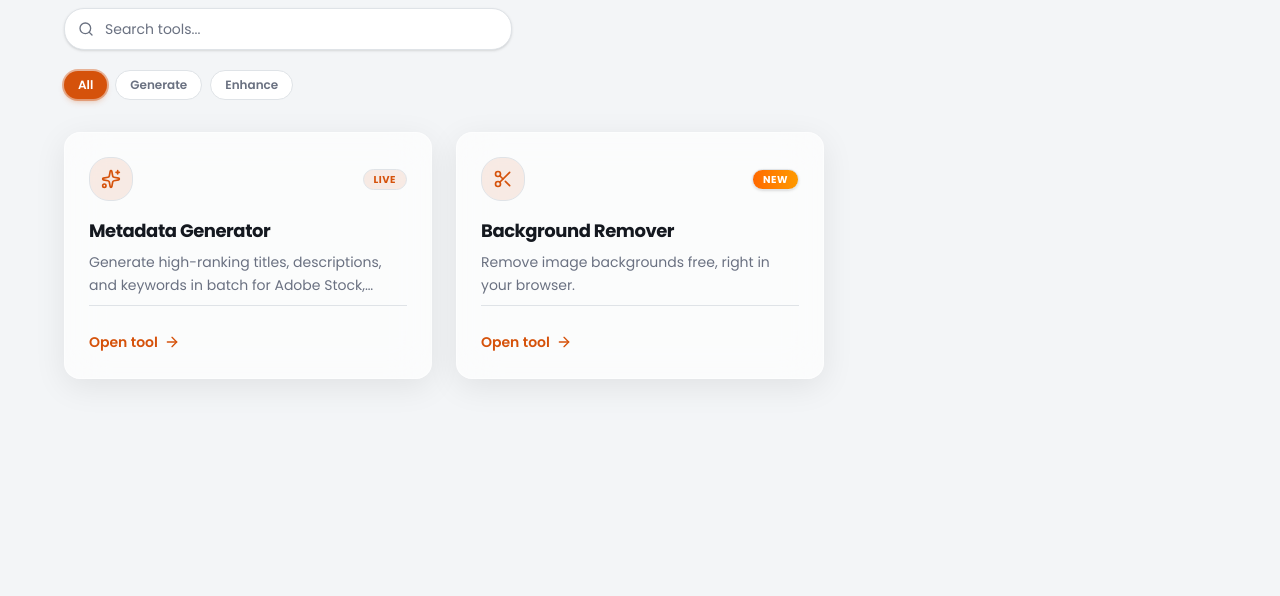
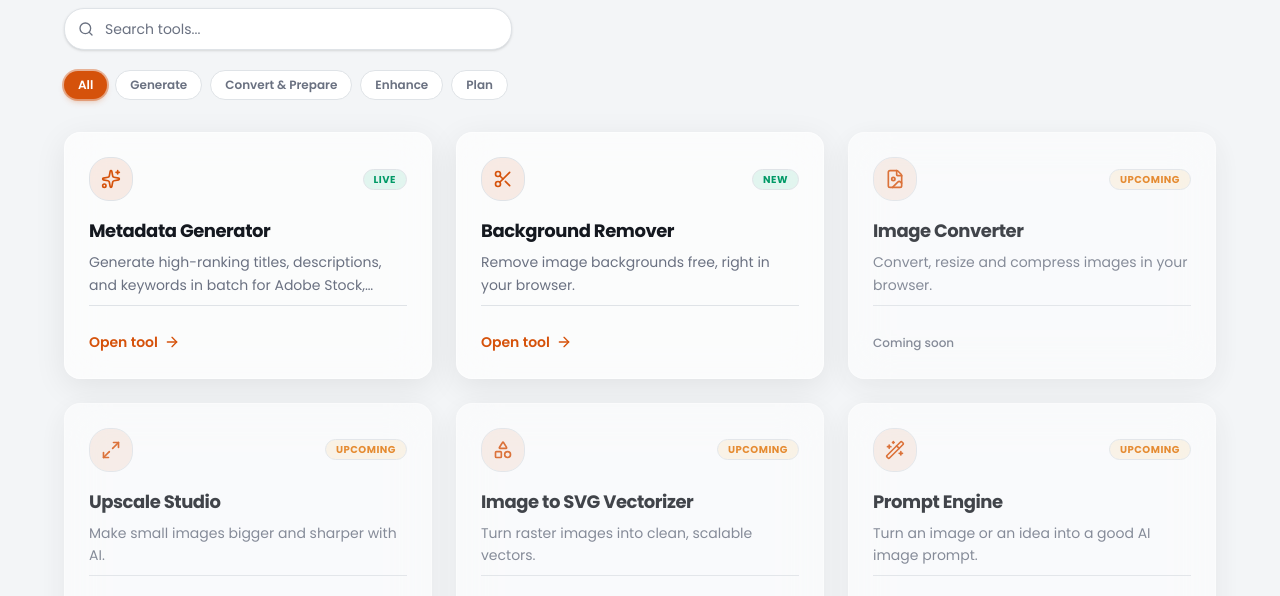
Before and after one commit to muhammadt247-hub/Muhammad-Tahir, a Next.js app: page /tools in a window 1280 px wide. Shown: the part 204-800 px from the top of the page. Built offline with nearby package versions, Linux system fonts and the light colour scheme; no server answers.

Commit message:
feat(tools): expand registry with upcoming tools and tags
Added 'Plan' tag, introduced upcoming tool placeholders, and updated the UI layout to support upcoming, non-linked tools in the tool discovery page.

```diff
--- a/app/(protected)/tools/page.tsx
+++ b/app/(protected)/tools/page.tsx
@@ -2,53 +2,78 @@
 
 import React, { useState, useMemo } from 'react';
 import Link from 'next/link';
-import { Search, Sparkles, Scissors, Wand2, ArrowRight, X } from 'lucide-react';
+import {
+  Search,
+  Sparkles,
+  Scissors,
+  FileImage,
+  Maximize2,
+  Shapes,
+  Wand2,
+  CalendarDays,
+  ArrowRight,
+  X,
+} from 'lucide-react';
 import { TOOLS_REGISTRY, ToolTag } from '@/config/tools';
 import { cn } from '@/lib/utils';
 
 const ICON_MAP: Record<string, React.ComponentType<{ className?: string }>> = {
   Sparkles,
   Scissors,
+  FileImage,
+  Maximize2,
+  Shapes,
   Wand2,
+  CalendarDays,
 };
 
-const ALL_PILL_CATEGORIES: ToolTag[] = ['Generate', 'Convert & Prepare', 'Enhance'];
+const ALL_PILL_CATEGORIES: ToolTag[] = [
+  'Generate',
+  'Convert & Prepare',
+  'Enhance',
+  'Plan',
+];
 
 export default function AllToolsPage() {
   const [searchQuery, setSearchQuery] = useState('');
-  const [selectedCategory, setSelectedCategory] = useState<string>('All');
+  const [selectedTag, setSelectedTag] = useState<string>('All');
 
-  // Only show pills that have at least one tool
+  // Filter pills: show only tags that have at least one tool
   const availablePills = useMemo(() => {
-    const valid = ALL_PILL_CATEGORIES.filter((category) =>
-      TOOLS_REGISTRY.some((tool) => tool.tag === category || tool.category === category)
+    const valid = ALL_PILL_CATEGORIES.filter((cat) =>
+      TOOLS_REGISTRY.some((tool) => tool.tag === cat)
     );
     return ['All', ...valid];
   }, []);
 
-  // Filter tools by search query and selected category
+  // Filter tools by search query and selected tag
+  // Live tools first, then upcoming tools
   const filteredTools = useMemo(() => {
     const q = searchQuery.trim().toLowerCase();
-    return TOOLS_REGISTRY.filter((tool) => {
-      const matchesCategory =
-        selectedCategory === 'All' ||
-        tool.tag === selectedCategory ||
-        tool.category === selectedCategory;
 
-      if (!matchesCategory) return false;
+    const matches = TOOLS_REGISTRY.filter((tool) => {
+      const matchesTag = selectedTag === 'All' || tool.tag === selectedTag;
+      if (!matchesTag) return false;
 
       if (!q) return true;
       return (
         tool.name.toLowerCase().includes(q) ||
         tool.description.toLowerCase().includes(q) ||
-        (tool.tag && tool.tag.toLowerCase().includes(q))
+        tool.tag.toLowerCase().includes(q)
       );
     });
-  }, [searchQuery, selectedCategory]);
+
+    // Ensure live tools come first, then upcoming tools
+    return matches.sort((a, b) => {
+      if (a.status === 'live' && b.status !== 'live') return -1;
+      if (a.status !== 'live' && b.status === 'live') return 1;
+      return 0;
+    });
+  }, [searchQuery, selectedTag]);
 
   return (
     <div className="max-w-6xl mx-auto space-y-8 pb-12">
-      {/* Header: Heading and short line under it */}
+      {/* Heading & short line */}
       <div className="space-y-3">
         <h1 className="text-3xl sm:text-4xl font-extrabold tracking-tight text-foreground">
           All tools
@@ -86,12 +111,12 @@
         {/* Filter pills */}
         <div className="flex flex-wrap items-center gap-2 pt-1">
           {availablePills.map((pill) => {
-            const isSelected = selectedCategory === pill;
+            const isSelected = selectedTag === pill;
             return (
               <button
                 key={pill}
                 type="button"
-                onClick={() => setSelectedCategory(pill)}
+                onClick={() => setSelectedTag(pill)}
                 className={cn(
                   'px-3.5 py-1.5 rounded-full text-xs font-semibold transition-all cursor-pointer',
                   isSelected
@@ -106,13 +131,22 @@
         </div>
       </div>
 
-      {/* Grid of cards: 3 columns on desktop, 1 on mobile */}
+      {/* Responsive grid of cards (3 columns on desktop, 1 on mobile) */}
       {filteredTools.length > 0 ? (
         <div className="grid grid-cols-1 md:grid-cols-2 lg:grid-cols-3 gap-6">
           {filteredTools.map((tool) => {
             const Icon = ICON_MAP[tool.iconName] || Sparkles;
-            const isNew = tool.badge === 'NEW';
+            const isLive = tool.status === 'live' && tool.href;
+            const isGreenBadge = tool.badge === 'LIVE' || tool.badge === 'NEW';
+            const isUpcoming = tool.badge === 'UPCOMING';
 
+            const badgeClasses = isGreenBadge
+              ? 'bg-emerald-500/10 text-emerald-600 dark:text-emerald-400 border-emerald-500/30'
+              : isUpcoming
+              ? 'bg-amber-500/10 text-amber-600 dark:text-amber-400 border-amber-500/30'
+              : 'bg-primary/10 text-primary border-primary/25';
+
+            if (isLive) {
               return (
                 <div
                   key={tool.id}
@@ -128,16 +162,14 @@
                       <span
                         className={cn(
                           'text-[10px] font-extrabold tracking-wider uppercase px-2.5 py-0.5 rounded-full border',
-                        isNew
-                          ? 'bg-gradient-to-r from-orange-500 to-amber-500 text-white border-transparent shadow-sm'
-                          : 'bg-primary/10 text-primary border-primary/25'
+                          badgeClasses
                         )}
                       >
                         {tool.badge}
                       </span>
                     </div>
 
-                  {/* Name & One-line description */}
+                    {/* Name & description */}
                     <div>
                       <h2 className="text-lg font-bold text-foreground tracking-tight group-hover:text-primary transition-colors">
                         {tool.name}
@@ -151,12 +183,56 @@
                   {/* Open tool link */}
                   <div className="pt-6 mt-2 border-t border-border/40">
                     <Link
-                    href={tool.href}
+                      href={tool.href!}
                       className="inline-flex items-center gap-1.5 text-xs sm:text-sm font-semibold text-primary hover:text-primary/80 transition-colors group/link"
                     >
                       <span>Open tool</span>
                       <ArrowRight className="h-4 w-4 transition-transform group-hover/link:translate-x-1" />
                     </Link>
+                  </div>
+                </div>
+              );
+            }
+
+            // Upcoming card: softer look, no hover grow, no link, grey Coming soon text
+            return (
+              <div
+                key={tool.id}
+                className="glass-card rounded-2xl p-6 flex flex-col justify-between border-border/50 opacity-80"
+              >
+                <div className="space-y-4">
+                  {/* Icon & Badge header */}
+                  <div className="flex items-center justify-between">
+                    <div className="h-11 w-11 rounded-xl bg-primary/10 text-primary border border-primary/20 flex items-center justify-center">
+                      <Icon className="h-5 w-5" />
+                    </div>
+
+                    <span
+                      className={cn(
+                        'text-[10px] font-extrabold tracking-wider uppercase px-2.5 py-0.5 rounded-full border',
+                        badgeClasses
+                      )}
+                    >
+                      {tool.badge}
+                    </span>
+                  </div>
+
+                  {/* Name & description */}
+                  <div>
+                    <h2 className="text-lg font-bold text-foreground tracking-tight">
+                      {tool.name}
+                    </h2>
+                    <p className="text-xs sm:text-sm text-muted-foreground mt-1.5 leading-relaxed line-clamp-2">
+                      {tool.description}
+                    </p>
+                  </div>
+                </div>
+
+                {/* Coming soon label */}
+                <div className="pt-6 mt-2 border-t border-border/40">
+                  <span className="text-xs text-muted-foreground font-medium">
+                    Coming soon
+                  </span>
                 </div>
               </div>
             );
@@ -171,7 +247,7 @@
             type="button"
             onClick={() => {
               setSearchQuery('');
-              setSelectedCategory('All');
+              setSelectedTag('All');
             }}
             className="text-xs font-semibold text-primary hover:underline cursor-pointer"
           >
--- a/config/tools.ts
+++ b/config/tools.ts
@@ -1,18 +1,18 @@
-export type ToolTag = 'Generate' | 'Convert & Prepare' | 'Enhance';
+export type ToolTag = 'Generate' | 'Convert & Prepare' | 'Enhance' | 'Plan';
 
 export interface ToolRegistryItem {
   id: string;
   name: string;
   description: string;
-  href: string;
+  href?: string;
   iconName: string;
   tag: ToolTag;
-  badge: 'NEW' | 'LIVE' | string;
-  status?: 'live' | 'soon';
-  category?: string;
+  badge: 'NEW' | 'LIVE' | 'UPCOMING';
+  status: 'live' | 'soon';
 }
 
 export const TOOLS_REGISTRY: ToolRegistryItem[] = [
+  // Live tools (first)
   {
     id: 'generator',
     name: 'Metadata Generator',
@@ -20,7 +20,6 @@
     href: '/generator',
     iconName: 'Sparkles',
     tag: 'Generate',
-    category: 'Generate',
     badge: 'LIVE',
     status: 'live',
   },
@@ -31,8 +30,54 @@
     href: '/tools/background-remover',
     iconName: 'Scissors',
     tag: 'Enhance',
-    category: 'Enhance',
     badge: 'NEW',
     status: 'live',
   },
+
+  // Upcoming tools (no link)
+  {
+    id: 'image-converter',
+    name: 'Image Converter',
+    description: 'Convert, resize and compress images in your browser.',
+    iconName: 'FileImage',
+    tag: 'Convert & Prepare',
+    badge: 'UPCOMING',
+    status: 'soon',
+  },
+  {
+    id: 'upscale-studio',
+    name: 'Upscale Studio',
+    description: 'Make small images bigger and sharper with AI.',
+    iconName: 'Maximize2',
+    tag: 'Enhance',
+    badge: 'UPCOMING',
+    status: 'soon',
+  },
+  {
+    id: 'svg-vectorizer',
+    name: 'Image to SVG Vectorizer',
+    description: 'Turn raster images into clean, scalable vectors.',
+    iconName: 'Shapes',
+    tag: 'Convert & Prepare',
+    badge: 'UPCOMING',
+    status: 'soon',
+  },
+  {
+    id: 'prompt-engine',
+    name: 'Prompt Engine',
+    description: 'Turn an image or an idea into a good AI image prompt.',
+    iconName: 'Wand2',
+    tag: 'Generate',
+    badge: 'UPCOMING',
+    status: 'soon',
+  },
+  {
+    id: 'seasonal-calendar',
+    name: 'Seasonal Calendar',
+    description: 'Plan your uploads around seasons, holidays and events.',
+    iconName: 'CalendarDays',
+    tag: 'Plan',
+    badge: 'UPCOMING',
+    status: 'soon',
+  },
 ];
```
Lines whose indentation alone changed are shown as unchanged.
